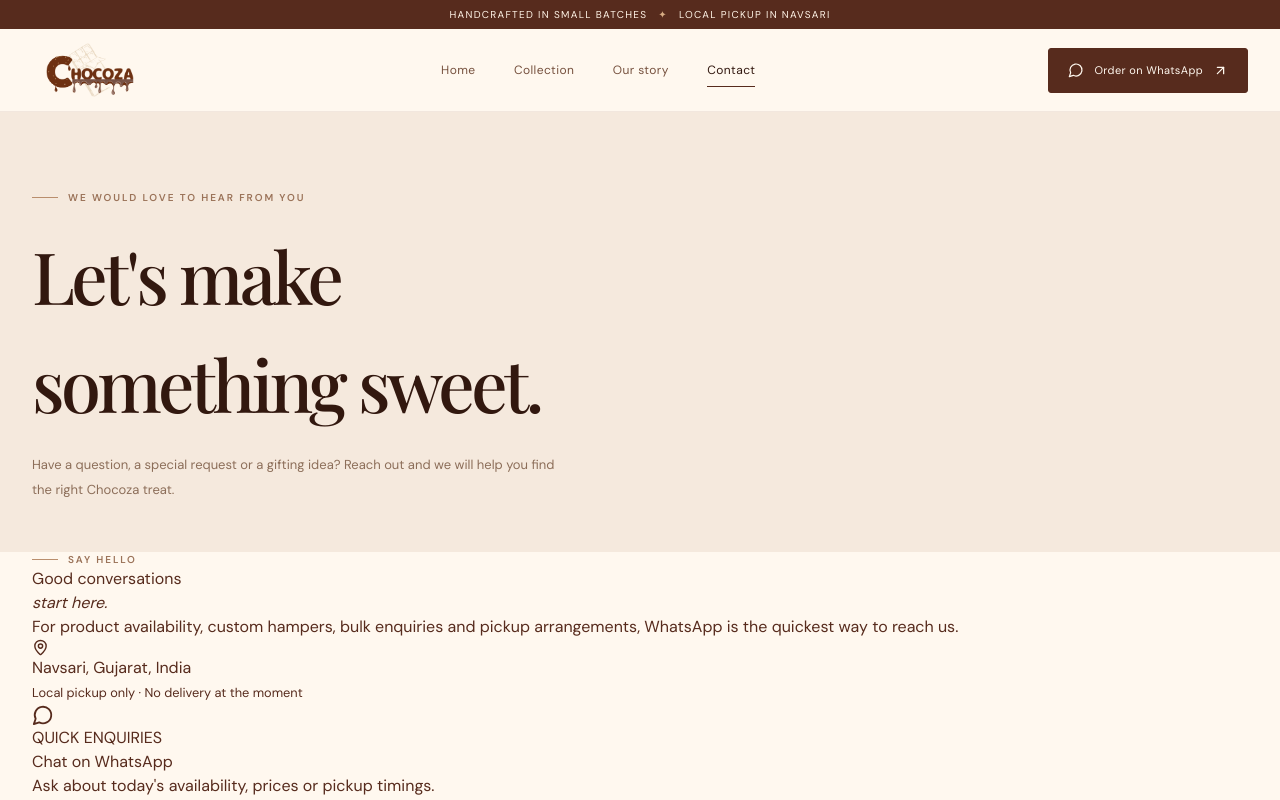
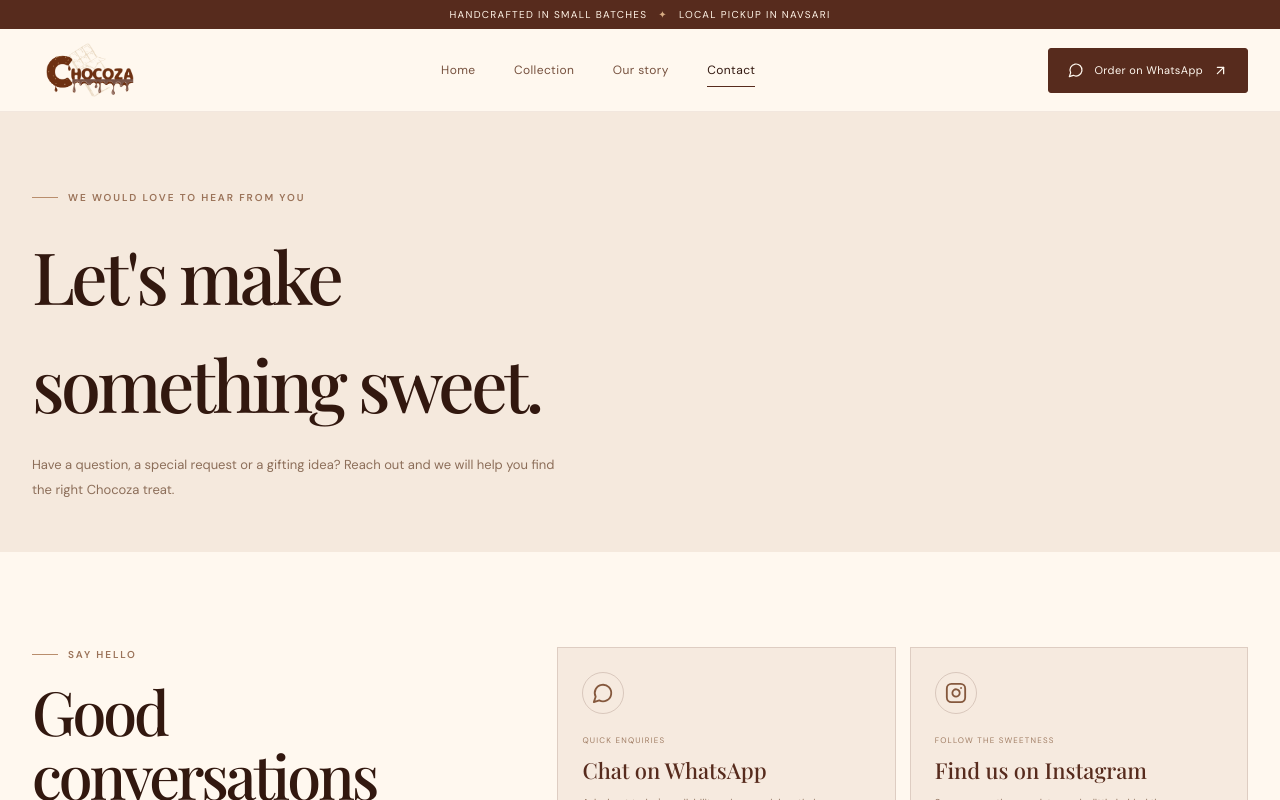
Before and after one commit to viren7801/Chocoza, a Next.js app: page /contact in a window 1280 px wide. Shown: the top 800 px of the page. Built offline with nearby package versions, Linux system fonts and the light colour scheme; a web font is replaced by a local one.

Commit message:
Style Chocoza story and contact pages

```diff
--- a/src/app/globals.css
+++ b/src/app/globals.css
@@ -467,3 +467,66 @@ button { font: inherit; }
   .collection-info h3 { font-size: 15px; }
   .catalog-grid { grid-template-columns: 1fr; }
 }
+
+
+.about-story-layout {
+  display: grid;
+  grid-template-columns: 1fr 1fr;
+  align-items: center;
+  gap: clamp(35px, 7vw, 90px);
+  padding-top: 92px;
+  padding-bottom: 100px;
+}
+.about-story-image { position: relative; min-height: 510px; overflow: hidden; background: #ead8c7; }
+.about-story-image img { object-fit: cover; }
+.about-story-copy h2, .contact-intro h2 {
+  margin: 16px 0 23px;
+  color: var(--cocoa-deep);
+  font-family: var(--font-display), Georgia, serif;
+  font-size: clamp(42px, 5vw, 61px);
+  font-weight: 500;
+  letter-spacing: -.05em;
+  line-height: 1.04;
+}
+.about-story-copy h2 em, .contact-intro h2 em { color: #98664a; font-weight: 400; }
+.about-story-copy p, .contact-intro > p {
+  max-width: 500px;
+  color: #8c6e59;
+  font-size: 13px;
+  line-height: 2;
+}
+.about-story-copy .button-primary { margin-top: 18px; }
+.about-values { padding: 85px 0 105px; background: #f4e8dc; }
+.about-value-grid { display: grid; grid-template-columns: repeat(3, 1fr); gap: 15px; }
+.about-value-card { padding: 28px; border: 1px solid rgba(87,43,29,.14); background: rgba(255,248,239,.55); }
+.about-value-card svg { color: #956747; }
+.about-value-card h3 { margin: 20px 0 9px; font-family: var(--font-display), Georgia, serif; font-size: 24px; font-weight: 500; }
+.about-value-card p { margin: 0; color: #927460; font-size: 11px; line-height: 1.8; }
+
+.contact-layout { display: grid; grid-template-columns: .8fr 1.2fr; gap: 65px; padding-top: 95px; padding-bottom: 110px; }
+.contact-intro h2 { margin-top: 17px; }
+.contact-location { display: flex; align-items: flex-start; gap: 12px; margin-top: 35px; color: #704a34; font-size: 12px; line-height: 1.8; }
+.contact-location svg { margin-top: 2px; color: #a17a5e; }
+.contact-location small { color: #987b66; font-size: 10px; }
+.contact-card-grid { display: grid; grid-template-columns: repeat(2, 1fr); gap: 14px; }
+.contact-card { display: flex; flex-direction: column; align-items: flex-start; min-height: 230px; padding: 24px; border: 1px solid rgba(87,43,29,.15); background: #f6eadf; }
+.contact-icon { display: grid; width: 42px; height: 42px; place-items: center; border: 1px solid rgba(87,43,29,.18); border-radius: 50%; color: #85583d; }
+.contact-card-label { margin-top: 20px; color: #a17e65; font-size: 8px; letter-spacing: .15em; }
+.contact-card h3 { margin: 8px 0 7px; font-family: var(--font-display), Georgia, serif; font-size: 22px; font-weight: 500; }
+.contact-card p { margin: 0; color: #927460; font-size: 10px; line-height: 1.7; }
+.contact-card a { display: inline-flex; align-items: center; gap: 7px; margin-top: auto; padding-top: 18px; color: #754a32; font-size: 10px; font-weight: 600; }
+
+.footer-brand img { filter: none; background: var(--cream); padding: 5px; border-radius: 2px; }
+
+@media (max-width: 760px) {
+  .about-story-layout { grid-template-columns: 1fr; gap: 28px; padding-top: 55px; padding-bottom: 68px; }
+  .about-story-image { min-height: 300px; }
+  .about-story-copy h2, .contact-intro h2 { font-size: 44px; }
+  .about-story-copy p, .contact-intro > p { font-size: 12px; }
+  .about-values { padding: 70px 0; }
+  .about-value-grid { grid-template-columns: 1fr; gap: 11px; }
+  .about-value-card { padding: 23px; }
+  .contact-layout { grid-template-columns: 1fr; gap: 32px; padding-top: 57px; padding-bottom: 70px; }
+  .contact-card-grid { grid-template-columns: 1fr; }
+  .contact-card { min-height: 205px; padding: 22px; }
+}
```
